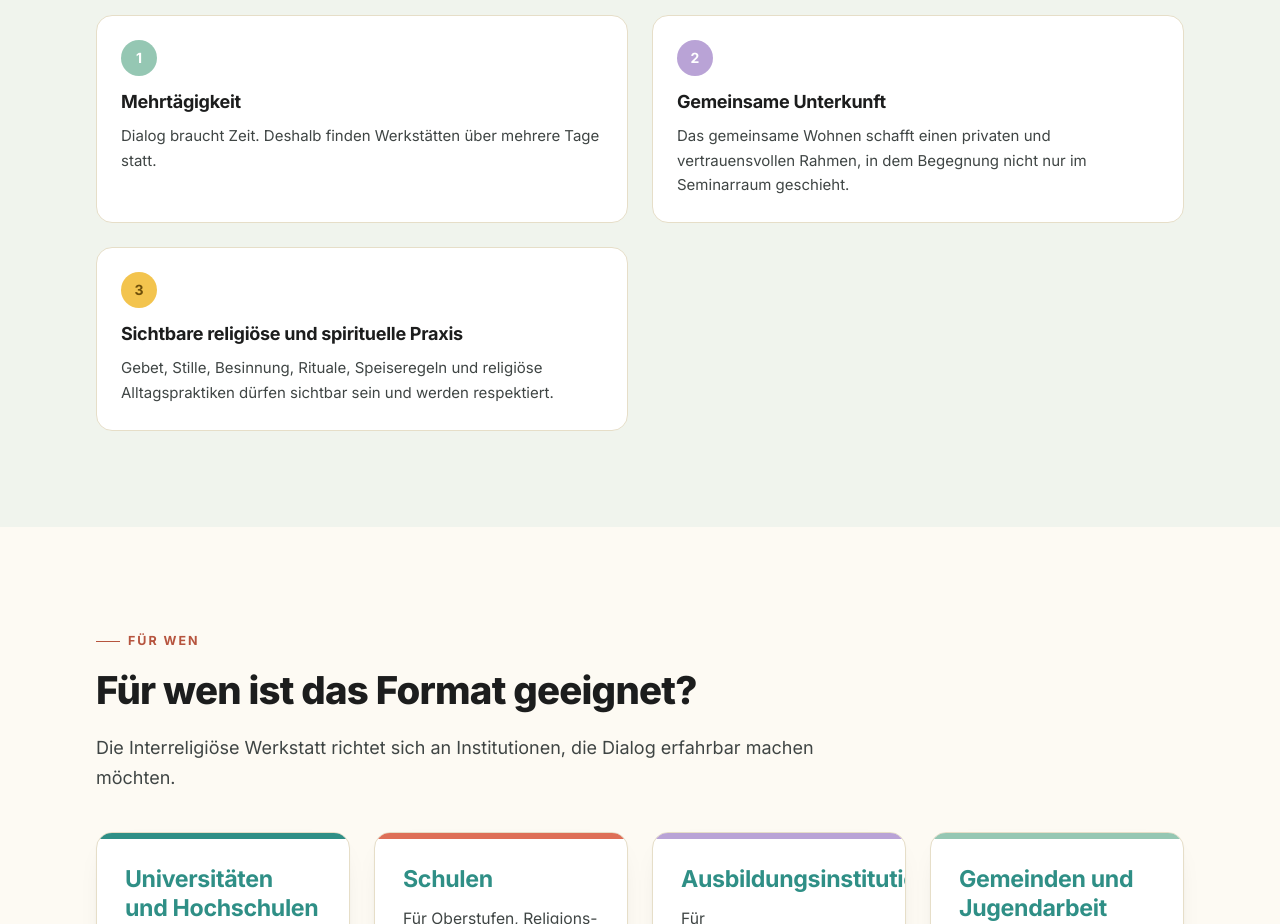
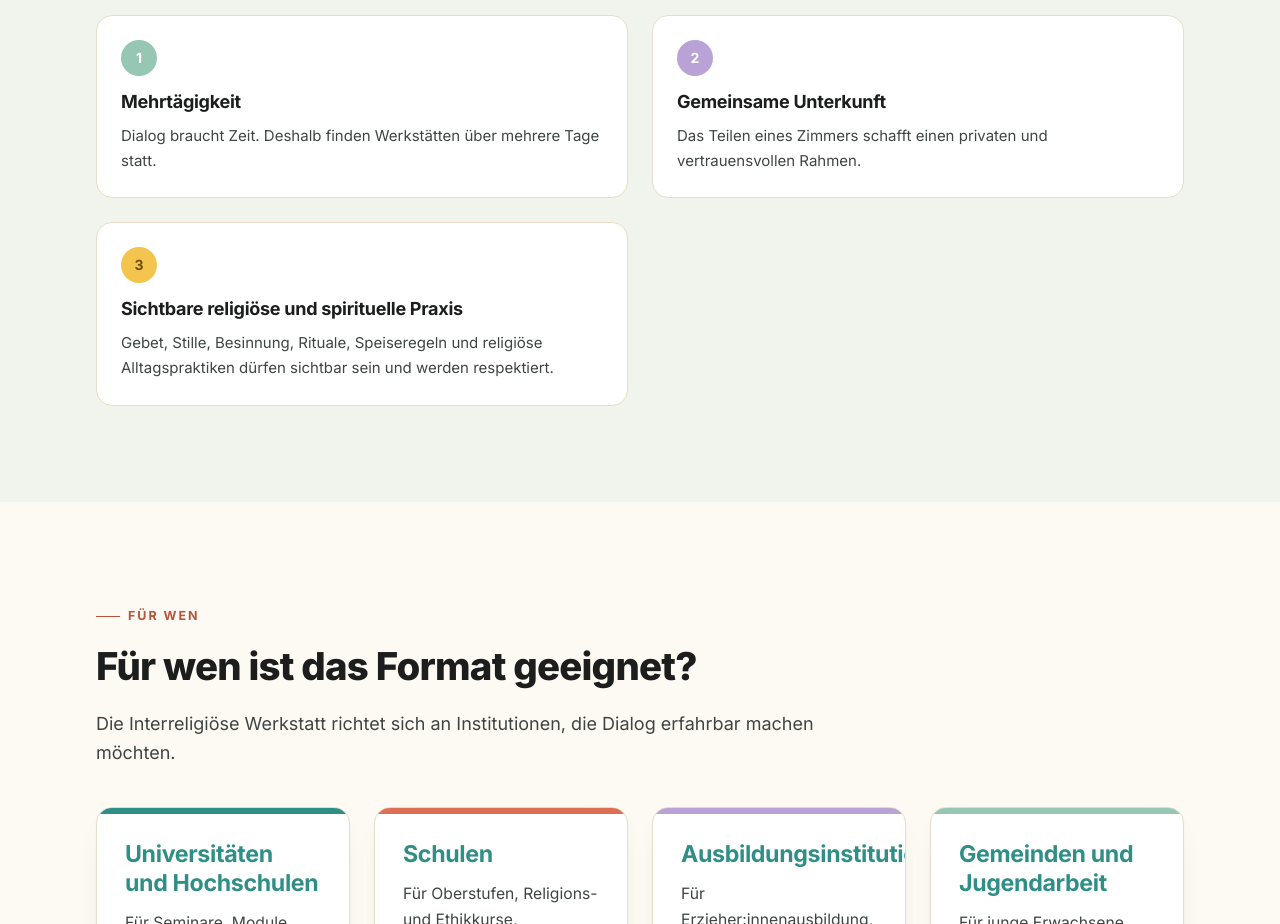
Before and after one commit to Falkensee-Solutions/ingwer, a Next.js app in the folder web/: page / in a window 1280 px wide. Shown: the part 2020-2944 px from the top of the page. Built offline with nearby package versions, Linux system fonts and the light colour scheme.

Commit message:
frontpage 1

```diff
--- a/web/src/app/page.tsx
+++ b/web/src/app/page.tsx
@@ -19,7 +19,7 @@ const KERNPRINZIPIEN = [
   },
   {
     titel: "Gemeinsame Unterkunft",
-    text: "Das gemeinsame Wohnen schafft einen privaten und vertrauensvollen Rahmen, in dem Begegnung nicht nur im Seminarraum geschieht.",
+    text: "Das Teilen eines Zimmers schafft einen privaten und vertrauensvollen Rahmen.",
   },
   {
     titel: "Sichtbare religiöse und spirituelle Praxis",
```
